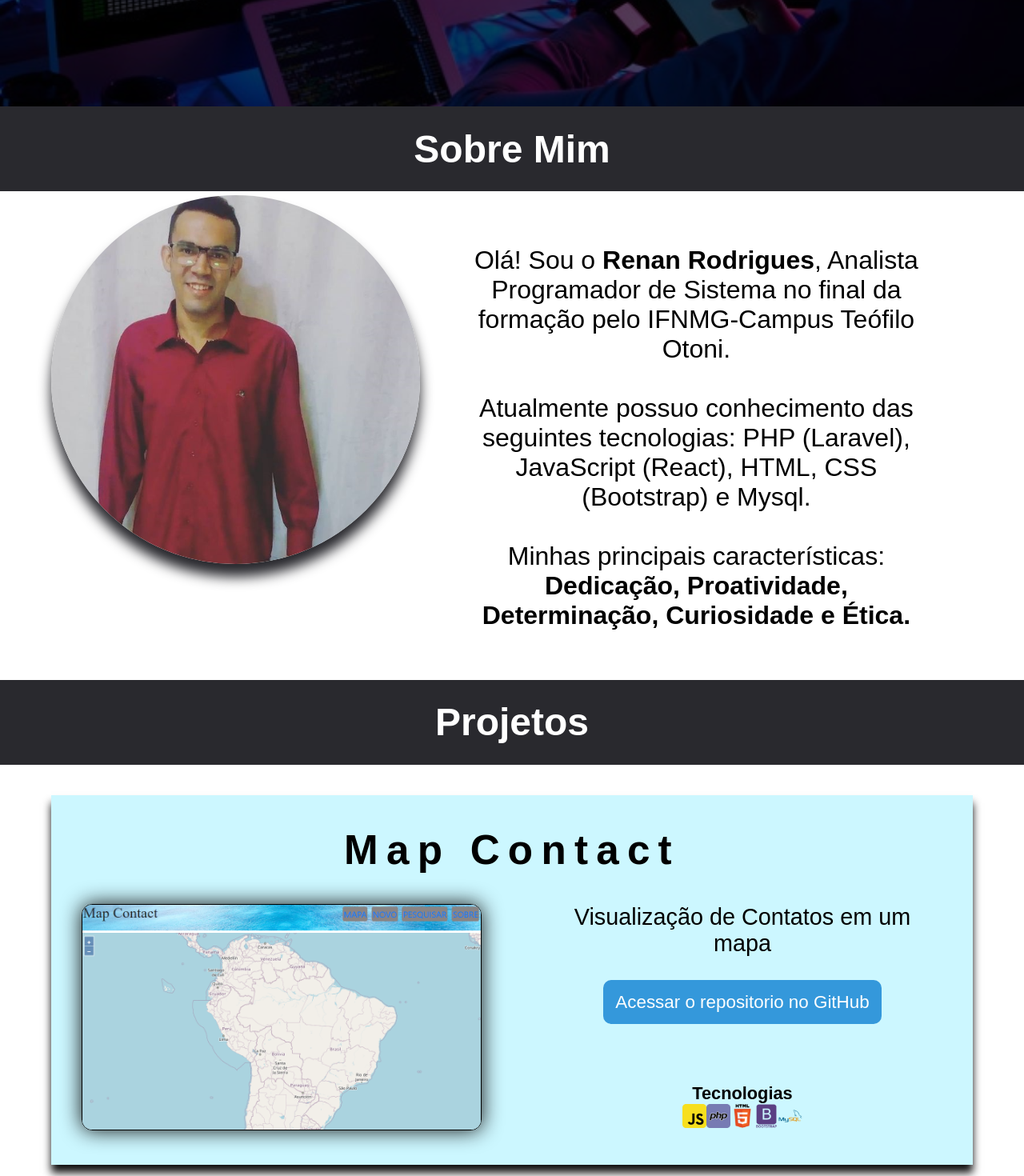
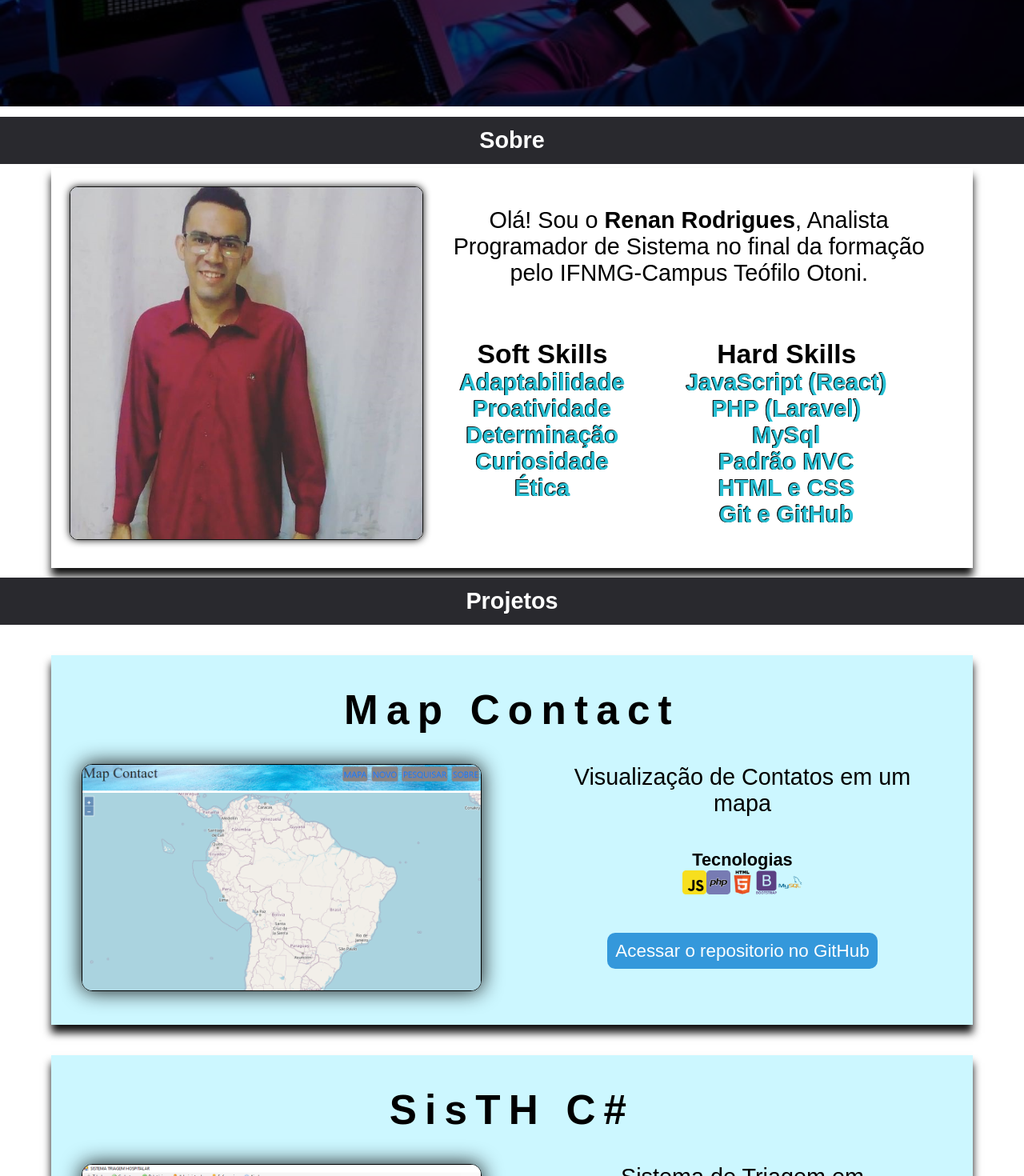
Before and after one commit to RenanRodriguesdosSantos/RenanRodriguesdosSantos, a React (Create React App) app: page / in a window 1280 px wide. Shown: the part 480-1950 px from the top of the page at 80% size. Built offline with nearby package versions, Linux system fonts and the light colour scheme; a web font is replaced by a local one.

Commit message:
Alterações Diversas

```diff
--- a/src/header.js
+++ b/src/header.js
@@ -22,7 +22,7 @@ const Header = () => {
                 <label id="logo"></label>
                 <ul>
                     <li><a href="#inicio">Início</a></li>
-                    <li><a href="#sobre-mim">Sobre mim</a></li>
+                    <li><a href="#sobre">Sobre</a></li>
                     <li><a href="#projetos">Projetos</a></li>
                     <li><a href="#contato">Contato</a></li>
                 </ul>
--- a/src/index.css
+++ b/src/index.css
@@ -4,6 +4,8 @@
   padding: 0;
   box-sizing: border-box;
 }
+
+/* -------------TAGS---------------*/
 html{
   scroll-behavior: smooth;
   scroll-padding-top: 70px;
@@ -14,6 +16,7 @@ body{
   font-size: 16px;
 }
 
+/*--------------CLASSES--------------*/
 .container{
   margin-left: 5%;
   margin-right: 5%;
@@ -32,6 +35,7 @@ body{
 .text-center{
   text-align: center;
 }
+
 .d-none{
   display: none;
 }
@@ -40,18 +44,9 @@ body{
   width: 100%;
 }
 
-@media screen and (min-width: 768px){
-  .col-md-4{width: 40%;}
-  .col-md-5{width: 50%;}
-  .col-md-6{width: 60%;}
-  .col-md-7{width: 70%;}
-  .col-md-10{width: 100%;}
-}
-
 .icon{
   width: 30px;
   height: 30px;
-
 }
 
 .div-icon{
@@ -67,7 +62,6 @@ body{
 
 .tecnologias{
   font-size: clamp(1em, 1em + .8vw,2em);
-  align-self: flex-end;
 }
 
 .foto{
@@ -95,6 +89,44 @@ body{
   font-size: clamp(1em, 1em + 1vw, 2em);
 }
 
+.titulo{
+  padding: 1vw;
+  margin-top: 1vw;
+  background-color: #29292e;
+  color: #fff;
+  margin-bottom: 5px;
+  font-size: clamp(1.5em, 1em + 1vw, 5em);
+  text-align: center;
+}
+
+.link-gitHub {
+  text-decoration: none;
+  border-color: #3498db;
+  font-size: clamp(1em, 1em + .5vw, 1.5em);
+  border-radius: 10px;
+  color: #fff;
+  box-shadow: 0 0 40px 40px #3498db inset, 0 0 0 0 #3498db;
+  -webkit-transition: all 150ms ease-in-out;
+  transition: all 150ms ease-in-out;
+  padding: 10px;
+}
+.link-gitHub:hover {
+  box-shadow: 0 0 10px 0 #3498db inset, 0 0 10px 4px #3498db;
+  color: #000;
+}
+.div-link-gitHub{
+  padding-top: 10px;
+}
+
+.skills{
+  list-style: none;
+  font-weight: bold;
+  color: #28c0d4;
+  text-shadow: -1px -1px #111, -1px 0 #111, -1px 0 #111;
+}
+
+/* ----------IDS----------------- */
+
 #contato{
   background-color: #29292e;
   color: #fff;
@@ -113,30 +145,20 @@ body{
 }
 
 #perfil{
+  border-radius: 10px;
+  box-shadow: 0 0 10px #111;
   width: 100%;
-  border-radius: 50%;
-  box-shadow: 0 1rem 1rem #29292e;
-  transition: 2s;
-}
-
-#perfil:hover{
-  border-radius: 5%;
-  transition: 2s;
-}
-
-.titulo{
-  padding: 2%;
-  background-color: #29292e;
-  color: #fff;
-  margin-bottom: 5px;
-  font-size: 6vh;
-  text-align: center;
+  border: 1px solid #111111;
 }
 
 #div-sbm{
-  font-size: 4vh;
-  margin: 5%;
+  font-size: clamp(1em, 1em + 1vw, 2em);
   padding: 4%;
+}
+
+#sobre > div > div{
+  box-shadow: 0px 10px 10px #111111;
+  padding: 2%;
 }
 
 #home{
@@ -158,18 +180,12 @@ body{
   margin-top: 1vw;
 }
 
-.link-gitHub {
-  text-decoration: none;
-  border-color: #3498db;
-  padding: 15px;
-  font-size: clamp(1em, 1em + .5vw, 1.5em);
-  border-radius: 10px;
-  color: #fff;
-  box-shadow: 0 0 40px 40px #3498db inset, 0 0 0 0 #3498db;
-  -webkit-transition: all 150ms ease-in-out;
-  transition: all 150ms ease-in-out;
+/* ------------------------------*/
+
+@media screen and (min-width: 768px){
+  .col-md-4{width: 40%;}
+  .col-md-5{width: 50%;}
+  .col-md-6{width: 60%;}
+  .col-md-7{width: 70%;}
+  .col-md-10{width: 100%;}
 }
-.link-gitHub:hover {
-  box-shadow: 0 0 10px 0 #3498db inset, 0 0 10px 4px #3498db;
-  color: #000;
-}
--- a/src/menu.css
+++ b/src/menu.css
@@ -4,7 +4,7 @@
     background-color: rgba(41, 41, 46, .25);
     position: fixed;
     top: 0;
-    padding: 20px 0px 7px 0px;
+    padding: 30px 0px 7px 0px;
 }
 
 .menu ul{
@@ -40,8 +40,13 @@ label[for="bt_menu"]{
     background-color: #fff;
 }
 
+.menu a:target{
+    color:#1080ff
+}
+
 .menuFixo{
     background-color: #29292e;
+    padding: 20px 0px 7px 0px;
 }
 
 #bt_menu{
--- a/src/project.js
+++ b/src/project.js
@@ -12,9 +12,7 @@ const Project = (props) =>{
                     <div className="col-md-10 project-discription">
                         {props.project.discription}
                     </div>
-                    <div className="col-md-10">
-                        <a className="link-gitHub" href={"https://github.com/RenanRodriguesdosSantos/" + props.project.repository}>Acessar o repositorio no GitHub</a>
-                    </div>
+
                     <div className="col-md-10 tecnologias">
                         <h5>Tecnologias</h5>
                         <div className="row h-center">
@@ -27,6 +25,9 @@ const Project = (props) =>{
                             }
                         </div>
                     </div>
+                    <div className="col-md-10 div-link-gitHub">
+                        <a className="link-gitHub" href={"https://github.com/RenanRodriguesdosSantos/" + props.project.repository}>Acessar o repositorio no GitHub</a>
+                    </div>
                 </div>
             </div>
         </div>
--- a/src/sobre.js
+++ b/src/sobre.js
@@ -2,18 +2,40 @@ import React from 'react';
 
 const Sobre = () => {
     return (
-        <div  id="sobre-mim">
-            <h1 className="titulo">Sobre Mim</h1>
+        <div  id="sobre">
+            <h1 className="titulo">Sobre</h1>
             <div className="container">
-                <div className="row">
-                    <div className="col-md-4"><img id="perfil" alt="perfil" src="images/perfil.jpg"/></div>
+                <div className="row" >
+                    <div className="col-md-4">
+                        <img id="perfil" alt="perfil" src="images/perfil.jpg"/>
+                    </div>
                     <div className="col-md-6 text-center">
                         <div id="div-sbm">
                             Olá! Sou o <b>Renan Rodrigues</b>, Analista Programador de Sistema no final da formação pelo IFNMG-Campus Teófilo Otoni.
-                            <br/><br/>
-                            Atualmente possuo conhecimento das seguintes tecnologias: PHP (Laravel), JavaScript (React), HTML,  CSS (Bootstrap) e Mysql.
-                            <br/><br/>
-                            Minhas principais características: <b>Dedicação, Proatividade, Determinação, Curiosidade e Ética.</b>
+                            <br/><br/><br/>
+                            <div className="row">
+                                <div className="col-md-4 ">
+                                    <h3>Soft Skills</h3>
+                                    <ul className="skills">
+                                        <li>Adaptabilidade</li>
+                                        <li>Proatividade</li>
+                                        <li>Determinação</li>
+                                        <li>Curiosidade</li>
+                                        <li>Ética</li>
+                                    </ul>
+                                </div>
+                                <div className="col-md-6">
+                                    <h3>Hard Skills</h3>
+                                    <ul className="skills">
+                                        <li>JavaScript (React)</li>
+                                        <li>PHP (Laravel)</li>
+                                        <li>MySql</li>
+                                        <li>Padrão MVC</li>
+                                        <li>HTML e CSS</li>
+                                        <li>Git e GitHub</li>
+                                    </ul>
+                                </div>
+                            </div>
                         </div>
                     </div>
                 </div>
```
